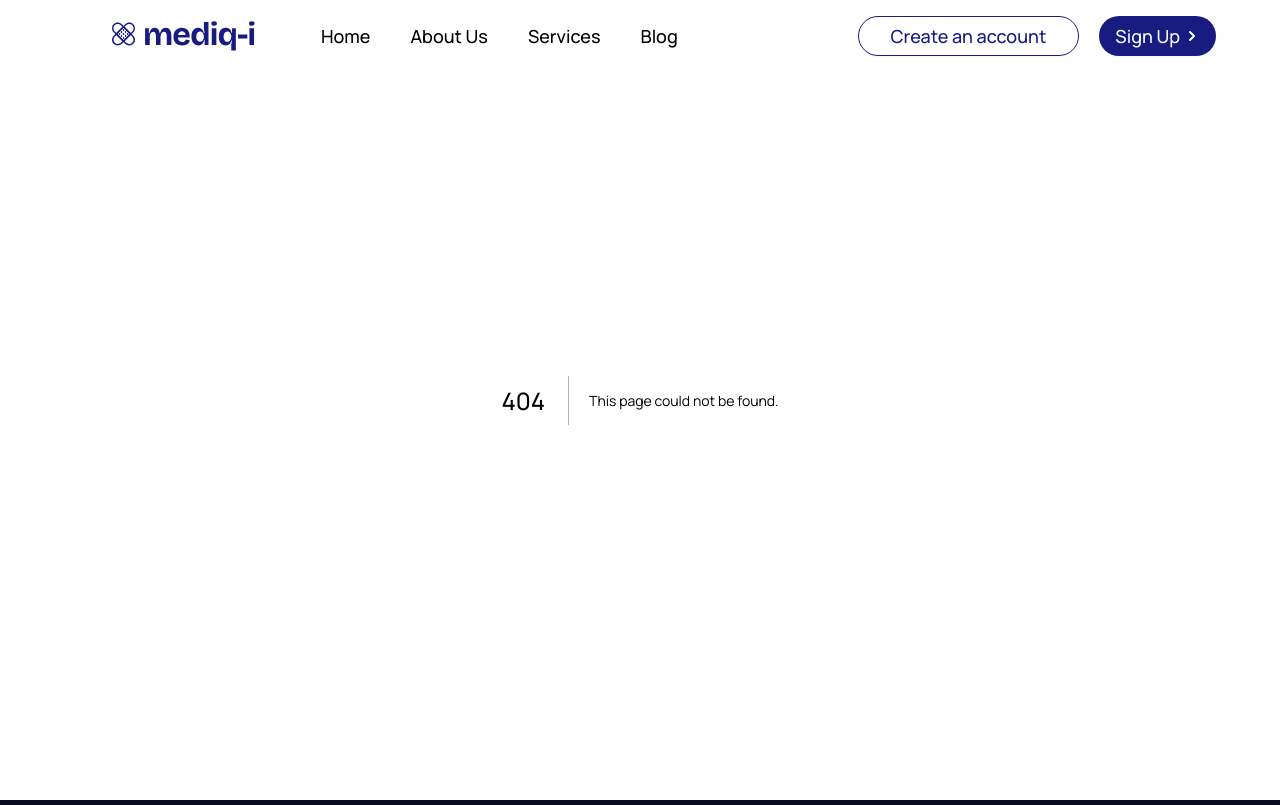
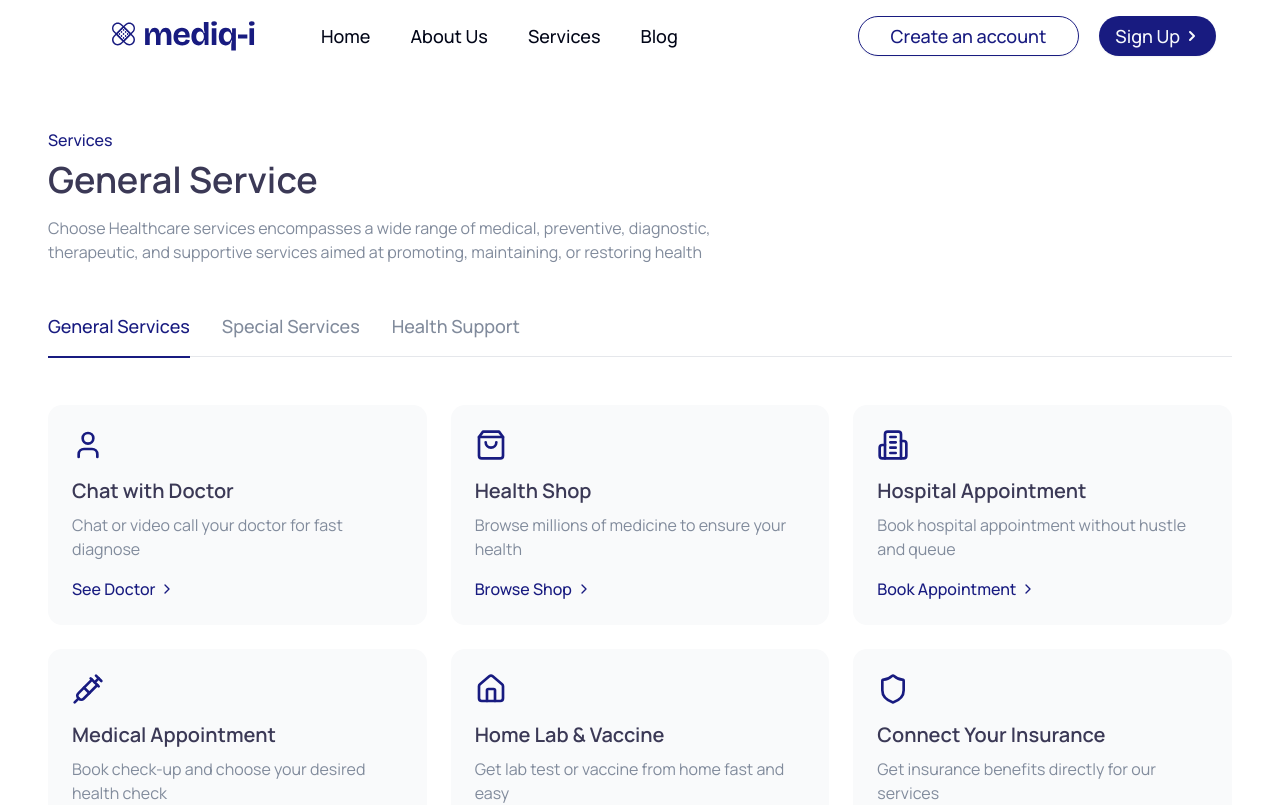
Before and after one commit to mediq-i/new-landing-page, a Next.js app: page /services in a window 1280 px wide. Before the commit this address had no page. Shown: the top 805 px of the page. Built offline with nearby package versions, Linux system fonts and the light colour scheme.

Commit message:
services page code

```diff
--- /dev/null
+++ b/src/app/services/page.tsx
@@ -0,0 +1,10 @@
+import { ServicesHero } from "@/components/services-page-components";
+
+export default function ServicesPage() {
+  return (
+    <main>
+      <ServicesHero />
+      {/* Add other services page components here */}
+    </main>
+  );
+}
--- /dev/null
+++ b/src/components/services-page-components/index.tsx
@@ -0,0 +1,3 @@
+import ServicesHero from "./sercicesHero";
+
+export { ServicesHero };
--- /dev/null
+++ b/src/components/services-page-components/sercicesHero.tsx
@@ -0,0 +1,122 @@
+import Link from "next/link";
+import { AnimateWrapper } from "@/helpers/animations/animateWrapper";
+import {
+  StaggerWrapper,
+  StaggerItem,
+} from "@/helpers/animations/staggerWrapper";
+import {
+  User,
+  ShoppingBag,
+  Building2,
+  Syringe,
+  Home,
+  Shield,
+  ChevronRight,
+} from "lucide-react";
+
+const services = [
+  {
+    icon: User,
+    title: "Chat with Doctor",
+    description: "Chat or video call your doctor for fast diagnose",
+    link: "/services/chat",
+    linkText: "See Doctor",
+  },
+  {
+    icon: ShoppingBag,
+    title: "Health Shop",
+    description: "Browse millions of medicine to ensure your health",
+    link: "/services/shop",
+    linkText: "Browse Shop",
+  },
+  {
+    icon: Building2,
+    title: "Hospital Appointment",
+    description: "Book hospital appointment without hustle and queue",
+    link: "/services/hospital",
+    linkText: "Book Appointment",
+  },
+  {
+    icon: Syringe,
+    title: "Medical Appointment",
+    description: "Book check-up and choose your desired health check",
+    link: "/services/medical",
+    linkText: "Book Check-up",
+  },
+  {
+    icon: Home,
+    title: "Home Lab & Vaccine",
+    description: "Get lab test or vaccine from home fast and easy",
+    link: "/services/lab",
+    linkText: "Reserve Vaccine",
+  },
+  {
+    icon: Shield,
+    title: "Connect Your Insurance",
+    description: "Get insurance benefits directly for our services",
+    link: "/services/insurance",
+    linkText: "Connect Now",
+  },
+];
+
+const categories = ["General Services", "Special Services", "Health Support"];
+
+export default function ServicesHero() {
+  return (
+    <section className="pt-32 pb-16 px-6 md:px-12">
+      <div className="max-w-7xl mx-auto">
+        <AnimateWrapper variant="fadeIn">
+          <span className="text-primary font-medium">Services</span>
+          <h1 className="text-3xl md:text-4xl font-semibold text-accent-text mt-2 mb-4">
+            General Service
+          </h1>
+          <p className="text-accent-text-2 max-w-2xl mb-12">
+            Choose Healthcare services encompasses a wide range of medical,
+            preventive, diagnostic, therapeutic, and supportive services aimed
+            at promoting, maintaining, or restoring health
+          </p>
+        </AnimateWrapper>
+
+        {/* Categories */}
+        <div className="flex flex-wrap gap-8 mb-12 border-b border-gray-200">
+          {categories.map((category, index) => (
+            <button
+              key={index}
+              className={`pb-4 text-lg font-medium transition-colors hover:text-primary ${
+                index === 0
+                  ? "text-primary border-b-2 border-primary -mb-[2px]"
+                  : "text-accent-text-2"
+              }`}
+            >
+              {category}
+            </button>
+          ))}
+        </div>
+
+        {/* Services Grid */}
+        <StaggerWrapper className="grid grid-cols-1 md:grid-cols-2 lg:grid-cols-3 gap-6">
+          {services.map((service, index) => (
+            <StaggerItem key={index}>
+              <div className="p-6 rounded-xl bg-gray-50 hover:bg-gray-100 transition-colors group">
+                <div className="mb-4">
+                  <service.icon className="w-8 h-8 text-primary" />
+                </div>
+                <h3 className="text-xl font-semibold text-accent-text mb-2">
+                  {service.title}
+                </h3>
+                <p className="text-accent-text-2 mb-4">{service.description}</p>
+                <Link
+                  href={service.link}
+                  className="inline-flex items-center text-primary font-medium group-hover:underline"
+                >
+                  {service.linkText}
+                  <ChevronRight className="w-4 h-4 ml-1" />
+                </Link>
+              </div>
+            </StaggerItem>
+          ))}
+        </StaggerWrapper>
+      </div>
+    </section>
+  );
+}
```
